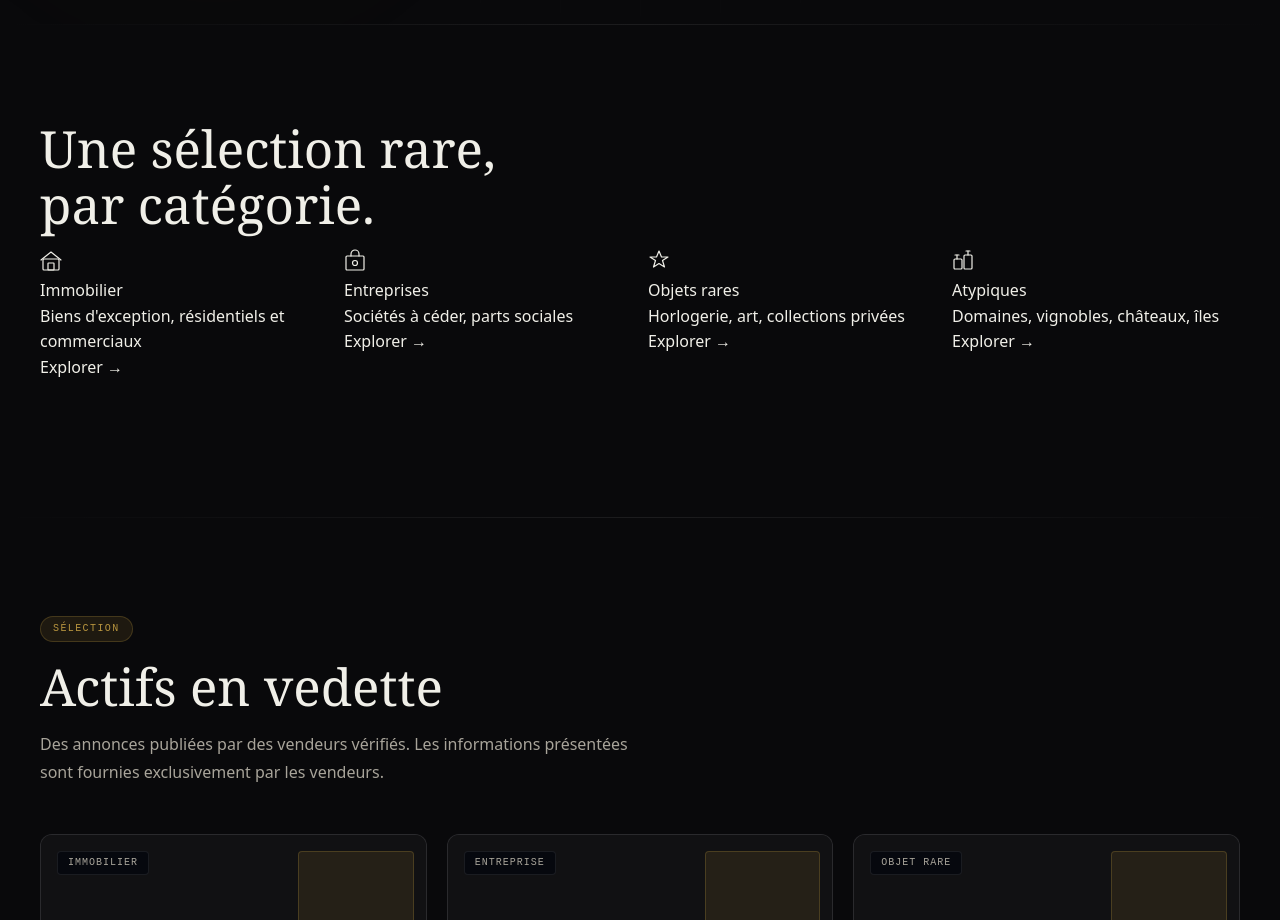
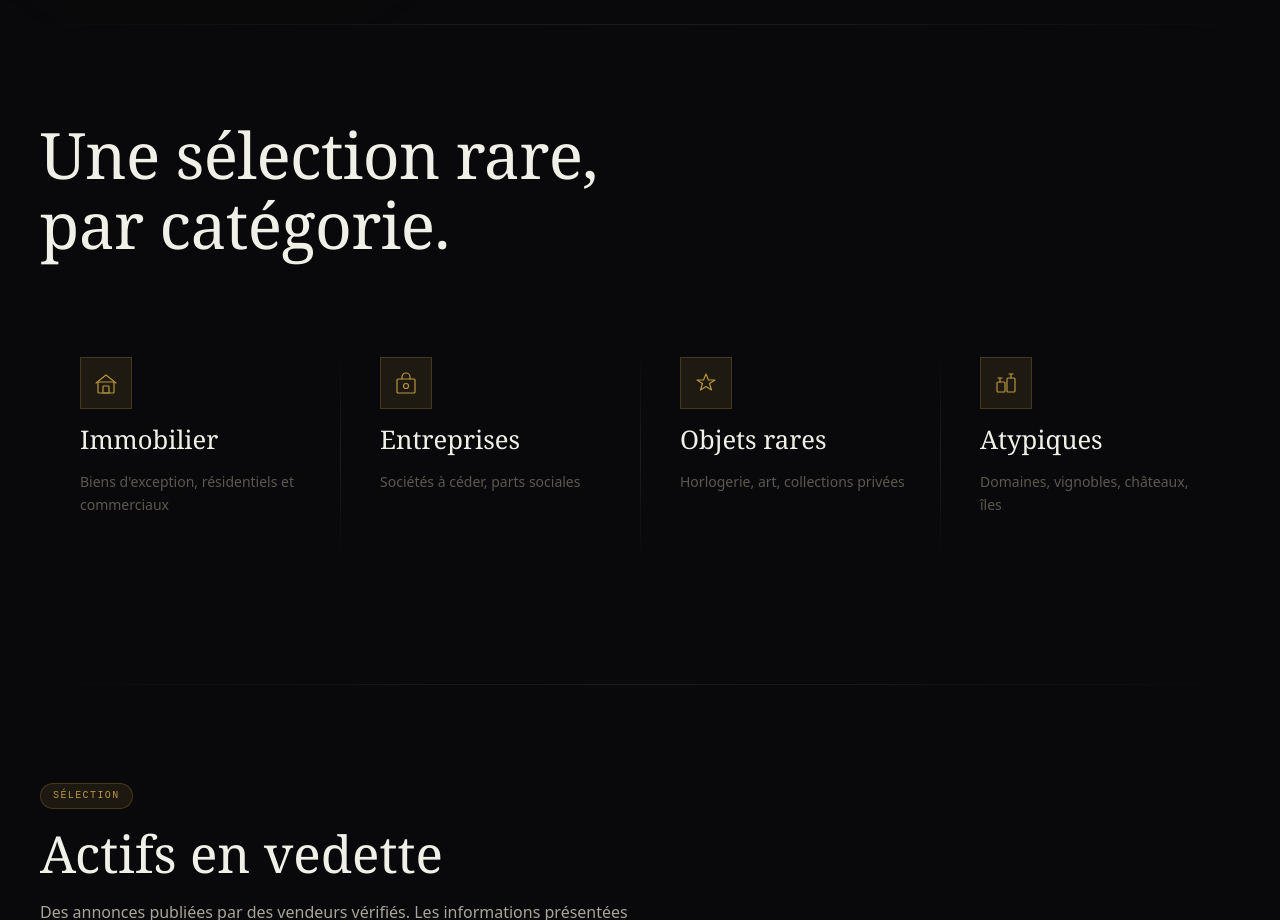
Before and after one commit to devcapeo/CAPEO, a React (Vite) app: page / in a window 1280 px wide. Shown: the part 840-1760 px from the top of the page. Built offline with nearby package versions, Linux system fonts and the light colour scheme.

Commit message:
Update CategoryGrid.css

```diff
--- a/src/components/home/CategoryGrid/CategoryGrid.css
+++ b/src/components/home/CategoryGrid/CategoryGrid.css
@@ -1,7 +1,5 @@
 /* ============================================
-   CAPEO — CATEGORY GRID V2 CSS
-   SVG icons, hiérarchie corrigée.
-   Responsive mobile first.
+   CAPEO — CATEGORY GRID V3 CSS
    ============================================ */
 
 .categories {
@@ -15,253 +13,138 @@
   top: 0; left: 0; right: 0;
   height: 1px;
   background: linear-gradient(
-      90deg, transparent,
-      var(--border), transparent
+    90deg, transparent, var(--border), transparent
   );
 }
 
-  /* ── EN-TÊTE ── */
-  .categories__header {
-    max-width: 580px;
-    margin-bottom: var(--space-12);
-  }
-
+/* ── TITRE ── */
 .categories__title {
   font-family: var(--font-serif);
-    font-size: clamp(32px, 4vw, 52px);
+  font-size: clamp(36px, 5vw, 64px);
   font-weight: 400;
+  color: var(--text);
   line-height: 1.1;
-    color: var(--text);
-    margin-bottom: var(--space-4);
-  }
-  .categories__title em {
-    font-style: italic;
-    color: var(--gold);
-  }
-
-  .categories__sub {
-    font-size: var(--text-base);
-    font-weight: 300;
-    color: var(--text-muted);
-    line-height: 1.75;
+  margin-bottom: var(--space-16);
+  letter-spacing: -0.01em;
 }
 
 /* ── GRILLE ── */
 .categories__grid {
   display: grid;
   grid-template-columns: repeat(4, 1fr);
-    gap: var(--space-4);
-    margin-bottom: var(--space-10);
+  position: relative;
 }
 
-  /* ── CARTE ── */
-  .cat-card {
+/* ── ITEM ── */
+.cat-item {
   position: relative;
+  text-decoration: none;
+  transition: background var(--transition);
+}
+
+.cat-item:hover {
+  background: rgba(255,255,255,0.02);
+}
+
+.cat-item__sep {
+  position: absolute;
+  top: 10%;
+  left: 0;
+  bottom: 10%;
+  width: 1px;
+  background: linear-gradient(
+    to bottom,
+    transparent,
+    var(--border),
+    transparent
+  );
+}
+
+.cat-item__inner {
+  padding: var(--space-8) var(--space-8) var(--space-8) var(--space-10);
   display: flex;
   flex-direction: column;
-    padding: var(--space-8) var(--space-6);
-    background: var(--glass);
-    border: 1px solid var(--border);
-    border-radius: var(--radius-md);
-    text-decoration: none;
-    overflow: hidden;
-    transition: all var(--transition);
-    cursor: pointer;
+  gap: var(--space-4);
 }
 
-  /* Glow au hover */
-  .cat-card__glow {
-    position: absolute;
-    inset: 0;
-    background: linear-gradient(
-      135deg,
-      rgba(201,168,76,0.07) 0%,
-      transparent 55%
-    );
-    opacity: 0;
-    transition: opacity var(--transition);
+/* Icône dans carré */
+.cat-item__icon-wrap {
+  width: 52px;
+  height: 52px;
+  border: 1px solid var(--gold-border);
+  display: flex;
+  align-items: center;
+  justify-content: center;
+  color: var(--gold);
+  transition: all var(--transition);
+  background: var(--gold-dim);
+  flex-shrink: 0;
+}
+.cat-item:hover .cat-item__icon-wrap {
+  background: rgba(184,149,63,0.2);
+  border-color: var(--gold);
+  box-shadow: 0 0 20px rgba(184,149,63,0.15);
 }
 
-  .cat-card:hover {
-    border-color: var(--gold-border);
-    transform: translateY(-4px);
-    box-shadow:
-      0 16px 48px rgba(0,0,0,0.4),
-      0 0 0 1px rgba(201,168,76,0.08);
+.cat-item__label {
+  font-family: var(--font-serif);
+  font-size: clamp(20px, 2vw, 26px);
+  font-weight: 400;
+  color: var(--text);
+  transition: color var(--transition);
+  line-height: 1.2;
 }
-  .cat-card:hover .cat-card__glow {
-    opacity: 1;
+.cat-item:hover .cat-item__label {
+  color: #FFFFFF;
 }
 
-  /* Icône */
-  .cat-card__icon {
-    color: var(--gold-muted);
-    margin-bottom: var(--space-6);
-    transition: color var(--transition);
-    position: relative;
-    z-index: 1;
-  }
-  .cat-card:hover .cat-card__icon {
-    color: var(--gold);
-  }
-
-  /* Label */
-  .cat-card__label {
-    font-family: var(--font-serif);
-    font-size: var(--text-xl);
-    font-weight: 400;
-    color: var(--text);
-    margin-bottom: var(--space-3);
-    position: relative;
-    z-index: 1;
-  }
-
-  /* Description */
-  .cat-card__desc {
+.cat-item__desc {
   font-size: var(--text-sm);
   font-weight: 300;
-    color: var(--text-muted);
-    line-height: 1.65;
-    margin-bottom: var(--space-5);
-    flex: 1;
-    position: relative;
-    z-index: 1;
-  }
-
-  /* Items */
-  .cat-card__items {
-    list-style: none;
-    display: flex;
-    flex-direction: column;
-    gap: var(--space-2);
-    margin-bottom: var(--space-6);
-    position: relative;
-    z-index: 1;
-  }
-
-  .cat-card__items li {
-    font-size: var(--text-xs);
-    font-weight: 300;
   color: var(--text-dim);
-    padding-left: var(--space-4);
-    position: relative;
-    line-height: 1.5;
+  line-height: 1.6;
   transition: color var(--transition);
 }
-
-  .cat-card__items li::before {
-    content: '';
-    position: absolute;
-    left: 0;
-    top: 50%;
-    transform: translateY(-50%);
-    width: 3px;
-    height: 3px;
-    border-radius: 50%;
-    background: var(--gold-muted);
-  }
-
-  .cat-card:hover .cat-card__items li {
+.cat-item:hover .cat-item__desc {
   color: var(--text-muted);
 }
 
-  /* Footer */
-  .cat-card__footer {
-    display: flex;
-    align-items: center;
-    gap: var(--space-2);
+.cat-item__explore {
+  font-family: var(--font-mono);
+  font-size: 10px;
+  letter-spacing: 0.14em;
+  text-transform: uppercase;
   color: var(--gold);
   opacity: 0;
   transform: translateX(-6px);
   transition: all var(--transition);
-    position: relative;
-    z-index: 1;
+  margin-top: var(--space-2);
 }
-
-  .cat-card:hover .cat-card__footer {
+.cat-item:hover .cat-item__explore {
   opacity: 1;
   transform: translateX(0);
 }
 
-  .cat-card__explore {
-    font-family: var(--font-mono);
-    font-size: 10px;
-    letter-spacing: 0.12em;
-    text-transform: uppercase;
-  }
-
-  /* ── FOOTER SECTION ── */
-  .categories__footer {
-    text-align: center;
-  }
-
-  .categories__all {
-    display: inline-flex;
-    align-items: center;
-    gap: var(--space-3);
-    font-size: var(--text-sm);
-    font-weight: 400;
-    color: var(--text-muted);
-    text-decoration: none;
-    letter-spacing: 0.06em;
-    padding: var(--space-3) var(--space-6);
-    border: 1px solid var(--border);
-    border-radius: var(--radius-sm);
-    transition: all var(--transition);
-  }
-  .categories__all:hover {
-    color: var(--gold);
-    border-color: var(--gold-border);
-  }
-
 /* ── RESPONSIVE ── */
-  @media (max-width: 1200px) {
+@media (max-width: 1024px) {
   .categories__grid {
     grid-template-columns: repeat(2, 1fr);
   }
+  .cat-item:nth-child(2) .cat-item__sep { display: block; }
+  .cat-item:nth-child(3) .cat-item__sep { display: none; }
+  .cat-item:nth-child(4) .cat-item__sep { display: block; }
 }
 
-  @media (max-width: 768px) {
-    .categories {
-      padding: var(--space-16) 0;
-    }
-    .categories__grid {
-      grid-template-columns: repeat(2, 1fr);
-      gap: var(--space-3);
-    }
-    .cat-card {
-      padding: var(--space-6) var(--space-5);
-    }
-    .cat-card__items {
-      display: none;
-    }
-    .cat-card__footer {
-      opacity: 1;
-      transform: translateX(0);
-    }
-  }
-
-  @media (max-width: 480px) {
+@media (max-width: 640px) {
   .categories__grid {
     grid-template-columns: 1fr;
   }
-    .cat-card {
-      flex-direction: row;
-      align-items: center;
-      gap: var(--space-5);
-      padding: var(--space-5);
+  .cat-item__sep { display: none !important; }
+  .cat-item__inner {
+    padding: var(--space-6) 0;
+    border-bottom: 1px solid var(--border);
   }
-    .cat-card__icon {
-      margin-bottom: 0;
-      flex-shrink: 0;
-    }
-    .cat-card__desc {
-      display: none;
-    }
-    .cat-card__label {
-      margin-bottom: var(--space-1);
-    }
-    .cat-card__footer {
-      margin-left: auto;
+  .cat-item:last-child .cat-item__inner {
+    border-bottom: none;
   }
 }
```
Lines whose indentation alone changed are shown as unchanged.
